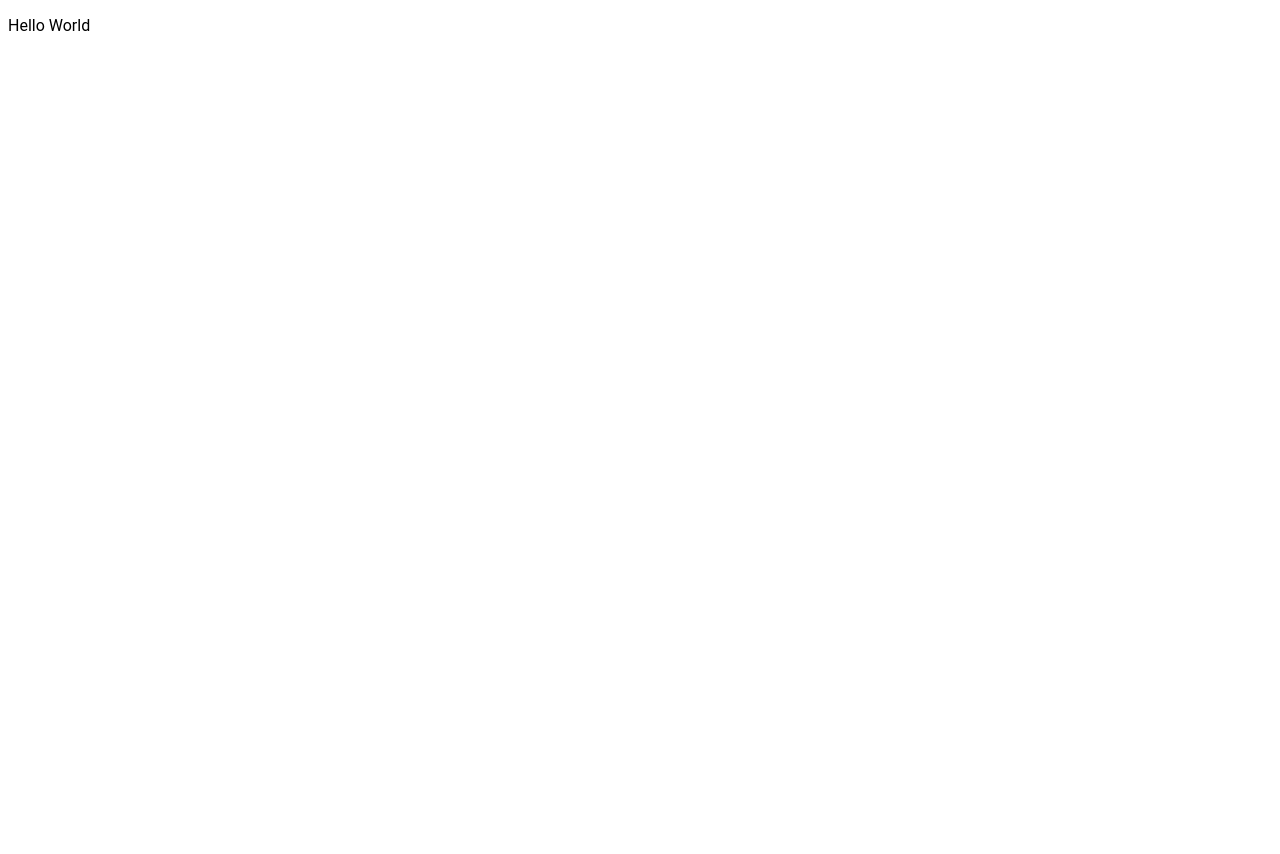
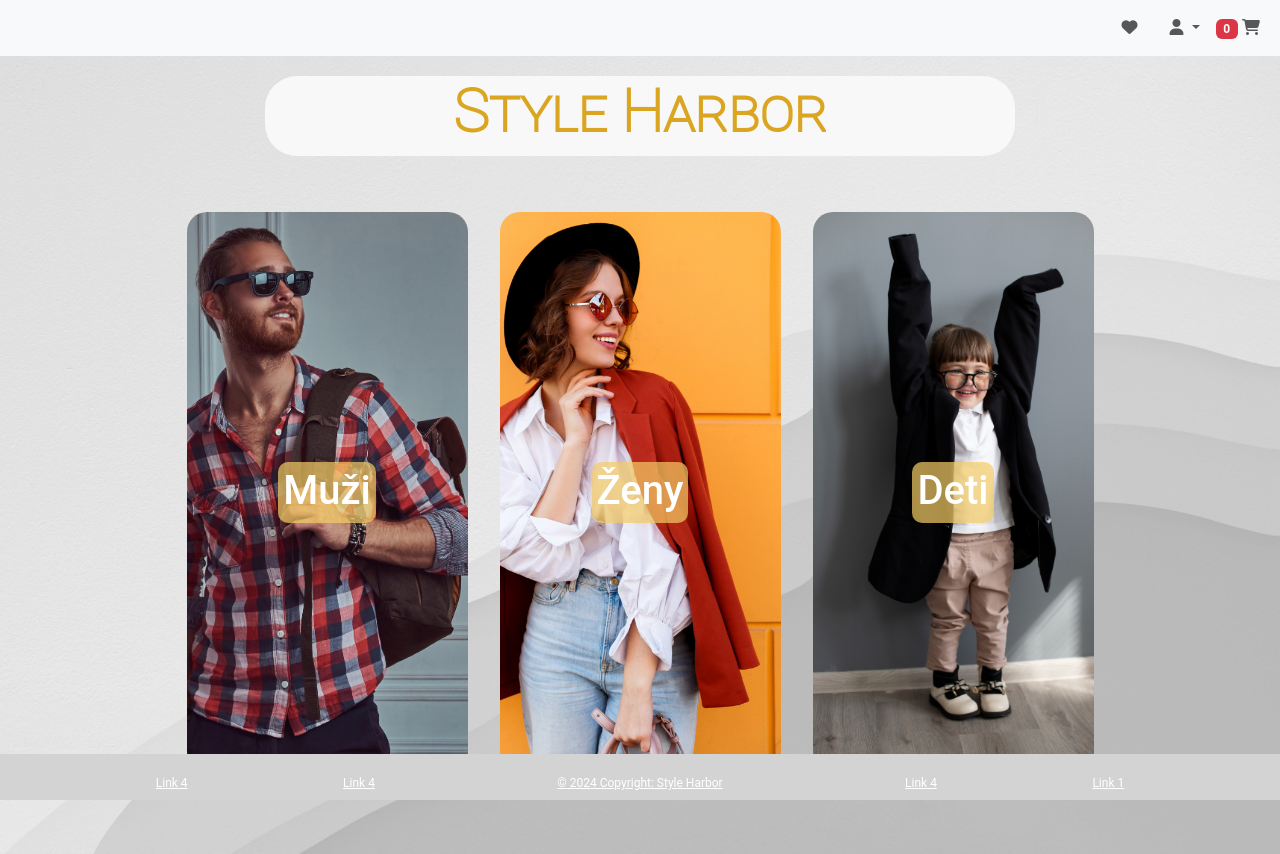
Before and after one commit to xpartla/Gerhat_Partl_WTECH, a plain HTML site: page index.html in a window 1280 px wide. Before the commit the page ends 800 px from the top, so only its background shows below. Drawn offline with nearby package versions, Linux system fonts and the light colour scheme.

Commit message:
Index page working version

```diff
--- a/index.html
+++ b/index.html
@@ -1,12 +1,104 @@
 <!doctype HTML>
 <html lang="en">
 <head>
-    <meta charset="utf-8">
+    <meta charset="UTF-8">
+    <meta name="viewport" content="width=device-width, initial-scale=1.0">
+    <link rel="stylesheet" href="https://cdn.jsdelivr.net/npm/bootstrap@5.3.3/dist/css/bootstrap.min.css">
+    <script src="https://ajax.googleapis.com/ajax/libs/jquery/3.7.1/jquery.min.js"></script>
+    <script src="https://cdn.jsdelivr.net/npm/bootstrap@5.0.2/dist/js/bootstrap.bundle.min.js" integrity="sha384-MrcW6ZMFYlzcLA8Nl+NtUVF0sA7MsXsP1UyJoMp4YLEuNSfAP+JcXn/tWtIaxVXM" crossorigin="anonymous"></script>
+    <script src="https://kit.fontawesome.com/be3419b194.js" crossorigin="anonymous"></script>
     <link rel="stylesheet" href="style.css">
-    <title>Stranka</title>
+    <title>Home</title>
 </head>
-<body>
-<p>Hello World</p>
+<body class="index-body">
+    <nav class="navbar navbar-expand-lg navbar-light bg-body-tertiary">
+        <div class="container-fluid">
+            <ul class="navbar-nav ms-auto d-flex flex-row">
+                <li class="nav-item me-3">
+                    <a class="nav-link" href="#">
+                        <span><i class="fa-solid fa-heart"></i></span>
+                    </a>
+                </li>
+                <li class="nav-item dropdown">
+                    <a class="nav-link dropdown-toggle" href="#" id="navbarDropdown" role="button" data-bs-toggle="dropdown" aria-expanded="false">
+                        <span><i class="fa-solid fa-user"></i></span>
+                    </a>
+                    <ul class="dropdown-menu dropdown-menu-end" aria-labelledby="navbarDropdown">
+                        <li><a class="dropdown-item" href="signup.html">Signup</a></li>
+                        <li><a class="dropdown-item" href="login.html">Login</a></li>
+                    </ul>
+                </li>
+                <li class="nav-item">
+                    <a class="nav-link" href="#">
+                        <span class="badge badge-pill bg-danger">0</span>
+                        <span><i class="fas fa-shopping-cart"></i></span>
+                    </a>
+                </li>
+            </ul>
+        </div>
+    </nav>
 
+    <div class="container">
+        <div class="row justify-content-center">
+            <div class="col-8 rounded-5" style="background-color: #F8F8F8">
+                <h1 class="title_text">Style Harbor</h1>
+            </div>
+        </div>
+    </div>
+
+    <div class="container">
+        <div class="row justify-content-center">
+            <div class="col-lg-3 main_container m-3 " style=" max-height: 75vh; background-image: url('src/man.jpg');">
+                <a class="index_link" href="#">
+                    <div class="content">
+                        <h1>Muži</h1>
+                    </div>
+                </a>
+            </div>
+            <div class="col-lg-3 main_container m-3 " style="max-height: 75vh; background-image: url('src/woman.jpg');">
+                <a class="index_link" href="#">
+                    <div class="content">
+                        <h1>Ženy</h1>
+                    </div>
+                </a>
+            </div>
+            <div class="col-lg-3 main_container m-3" style="max-height: 75vh; background-image: url('src/child.jpg');">
+                <a class="index_link" href="#">
+                    <div class="content">
+                        <h1>Deti</h1>
+                    </div>
+                </a>
+            </div>
+        </div>
+    </div>
+
+    <footer class="text-center text-sm-center text-white position-sticky" style="background-color: lightgrey">
+        <div class="container pb-2">
+            <div class="col">
+                <button class="btn btn-link text-white d-block d-sm-none" type="button" data-bs-toggle="collapse" data-bs-target="#collapseContent" aria-expanded="false" aria-controls="collapseContent">
+                    <i class="fa fa-bars"></i>
+                </button>
+                <div class="collapse d-sm-block" id="collapseContent">
+                    <div class="row">
+                        <div class="col-lg-2 col-md-6 mb-4 mb-md-0">
+                            <a href="#" class="text-white">Link 4</a>
+                        </div>
+                        <div class="col-lg-2 col-md-6 mb-4 mb-md-0">
+                            <a href="#" class="text-white">Link 4</a>
+                        </div>
+                        <div class="col-lg-4 col-md-8 mb-8 mb-md-0">
+                            <a class="text-white" href="#">© 2024 Copyright: Style Harbor</a>
+                        </div>
+                        <div class="col-lg-2 col-md-6 mb-4 mb-md-0">
+                            <a href="#" class="text-white">Link 4</a>
+                        </div>
+                        <div class="col-lg-2 col-md-6 mb-4 mb-md-0">
+                            <a href="#" class="text-white">Link 1</a>
+                        </div>
+                    </div>
+                </div>
+            </div>
+        </div>
+    </footer>
 </body>
 </html>
--- a/style.css
+++ b/style.css
@@ -206,3 +206,46 @@ input[type="password"] {
     color: #4F535C;
     font-family: "Roboto Black";
 }
+
+.main_container {
+    background-size: cover;
+    background-position: center;
+    display: flex;
+    justify-content: center;
+    align-items: center;
+    color: white;
+    text-align: center;
+    height: 70vh;
+    border-radius: 20px;
+}
+
+.content {
+    padding-left: 5px;
+    padding-right: 5px;
+    padding-top: 5px;
+    position: relative;
+    z-index: 1;
+    border-radius: 10px;
+}
+
+.content h1 {
+    opacity: 1;
+}
+
+.index_link{
+    text-decoration: none;
+    color: inherit;
+    font-weight: inherit;
+    border-radius: 10px;
+    background-color: rgba(246, 204, 101, 0.7);
+
+}
+
+.index_link:hover{
+    background-color: #F35E35;
+}
+
+body.index-body {
+    background-image: url('src/index_bg.jpg');
+    background-size: cover;
+}
```
